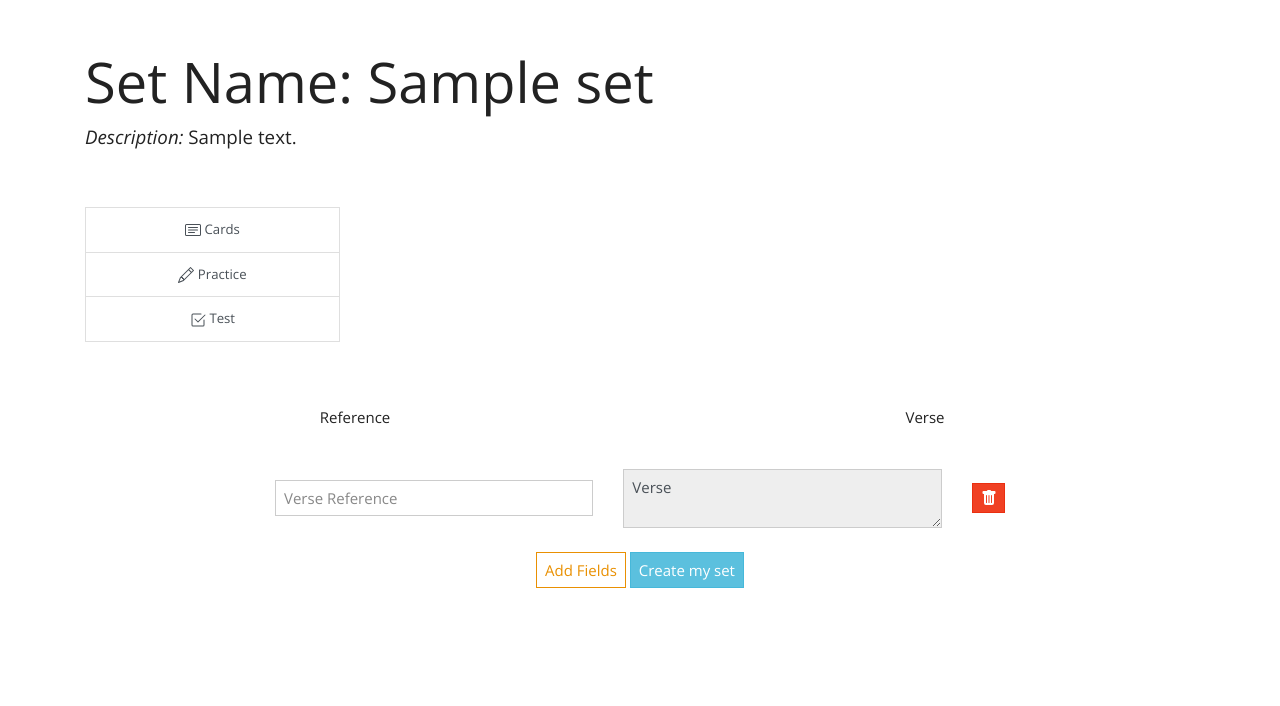
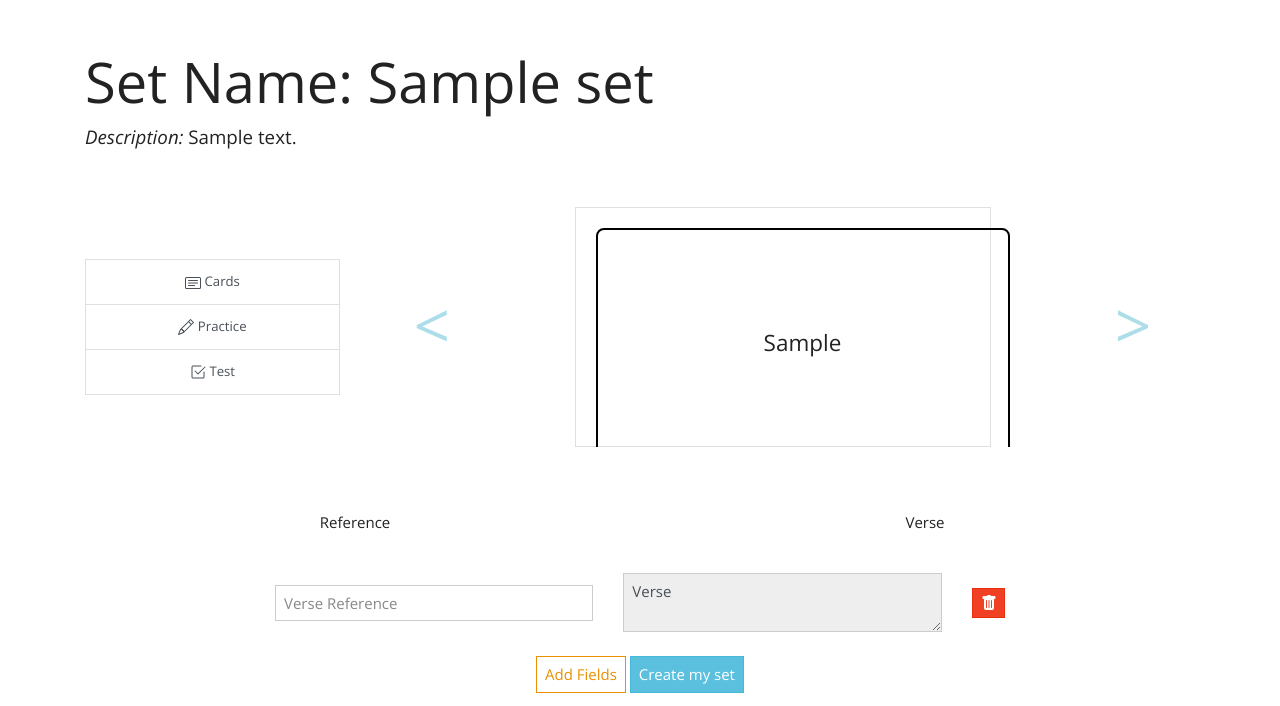
Before and after one commit to dkclee/MTWord, a Flask app: page /sets/1 in a window 1280 px wide. Shown: the part 55-761 px from the top of the page. Run offline with Flask 2, Linux system fonts and the light colour scheme; tables that the repository leaves empty hold one stand-in row (values such as "Sample post"); some libraries are stand-ins or nearby versions.

Commit message:
Rough draft of card flip

```diff
--- a/static/show_sets.js
+++ b/static/show_sets.js
@@ -1,6 +1,6 @@
 "use strict";
 
-const $carousel =
+const $carousel = $("#set-carousel");
 
 /** Make the first card active so that the
  *  carousel will function properly
@@ -14,4 +14,19 @@ $(document).ready(makeFirstCardActive);
 
 
 
-$()
+
+
+function handleFlipCard(evt) {
+  let $cardBody = $(evt.target).closest(".card-body");
+
+  console.log($cardBody);
+
+  if ($cardBody.hasClass("flipped")) {
+    $cardBody.removeClass("flipped");
+  } else {
+    $cardBody.addClass("flipped");
+  }
+}
+
+
+$carousel.on("click", ".card-body", handleFlipCard);
--- a/templates/sets/_cards.html
+++ b/templates/sets/_cards.html
@@ -1,4 +1,4 @@
-<div id="card-{{ set.id }}" class="carousel slide" data-ride="carousel" data-interval="false" data-keyboard="true">
+<div id="set-carousel" class="carousel slide" data-ride="carousel" data-interval="false" data-keyboard="true">
     <div class="carousel-inner">
         {% for verse in set.verses %}
             <div class="carousel-item">
@@ -15,12 +15,12 @@
             </div>
         {% endfor %}
 
-        <a class="carousel-control-prev" href="#card-{{ set.id }}" role="button" data-slide="prev">
+        <a class="carousel-control-prev" href="#set-carousel" role="button" data-slide="prev">
             <span class="carousel-control-prev-icon" aria-hidden="true"></span>
             <span class="sr-only">Previous</span>
         </a>
 
-        <a class="carousel-control-next" href="#card-{{ set.id }}" role="button" data-slide="next">
+        <a class="carousel-control-next" href="#set-carousel" role="button" data-slide="next">
             <span class="carousel-control-next-icon" aria-hidden="true"></span>
             <span class="sr-only">Next</span>
         </a>
--- a/templates/sets/show_set.html
+++ b/templates/sets/show_set.html
@@ -24,6 +24,14 @@
         color: rgb(93, 188, 210);
     }
 
+    .card-body {
+        width: 100%;
+        height: 100%;
+        position: absolute;
+        transform-style: preserve-3d;
+        transition: transform 1s;
+    }
+
     .card-body.flipped {
         transform: rotateX(180deg);
     }
@@ -33,9 +41,12 @@
         display: flex;
         justify-content: center;
         align-items: center;
+        position: absolute;
         backface-visibility: hidden;
         width: 100%;
         height: 100%;
+        border-radius: 8px;
+        border: 2px solid black;
         overflow: hidden;
     }
 
```
